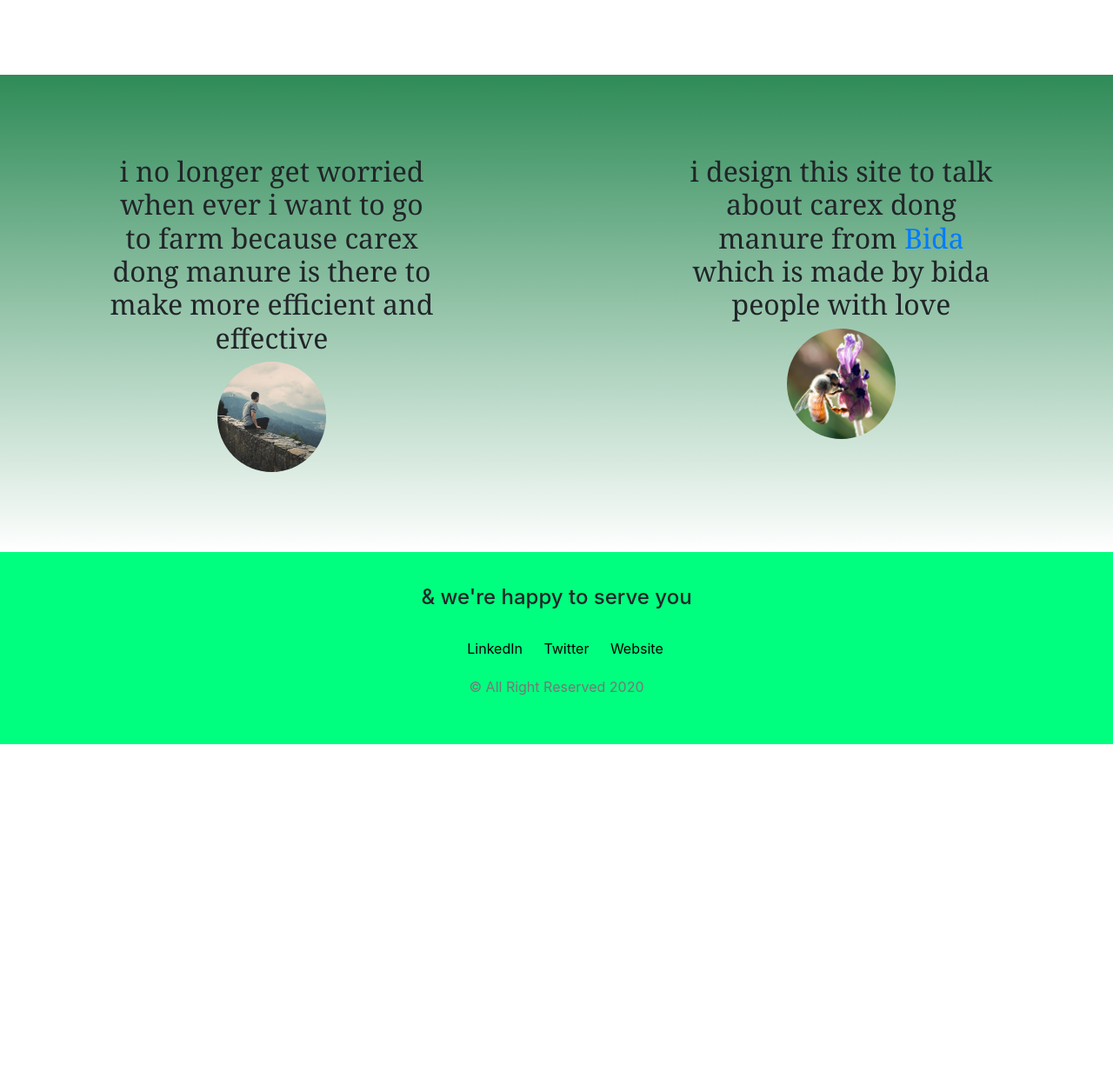
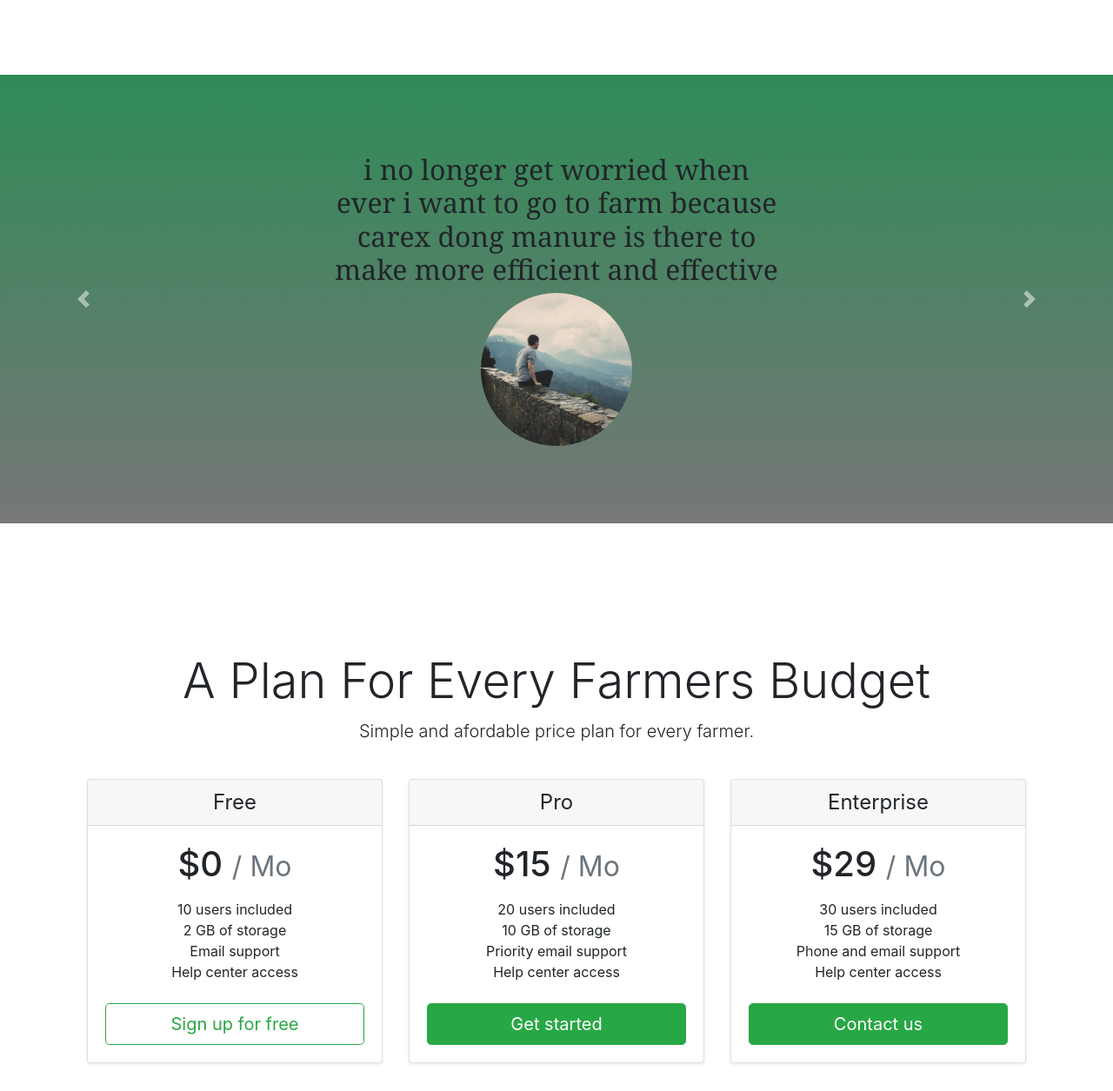
Before and after one commit to Mohassan1122/carex-dong, a plain HTML site: page index.html in a window 1280 px wide. Shown: the part 845-2100 px from the top of the page at 87% size. Before the commit the page ends 1701 px from the top, so only its background shows below. Drawn offline with nearby package versions, Linux system fonts and the light colour scheme.

Commit message:
My web page

```diff
--- a/index.css
+++ b/index.css
@@ -64,15 +64,15 @@ h3 {font-family: Verdana, Geneva, Tahoma, sans-serif;
     border-radius: 100%;
     margin: 20px;
 }
-.testimony {
+#testimony {
     padding: 7% 15%;
     text-align: center;
     background-color: seagreen;
-    background-image: linear-gradient(linear, left top, left bottom, from(seagreen), to(#fff));
-    background-image: -webkit-linear-gradient(top, seagreen, #fff);
-    background-image: -moz-linear-gradient(top, seagreen, #fff);
-    background-image: -ms-linear-gradient(top, seagreen, #fff);
-    background-image: linear-gradient(to bottom, seagreen, #fff);
+    background-image: linear-gradient(linear, left top, left bottom, from(seagreen), to(#777));
+    background-image: -webkit-linear-gradient(top, seagreen, #777);
+    background-image: -moz-linear-gradient(top, seagreen, #777);
+    background-image: -ms-linear-gradient(top, seagreen, #777);
+    background-image: linear-gradient(to bottom, seagreen, #777);
 }
 .text {
     padding: 0 20%;
@@ -80,6 +80,10 @@ h3 {font-family: Verdana, Geneva, Tahoma, sans-serif;
 .kuli {
     width: 20%;
     border-radius: 100%;
+}
+
+#pricing {
+    padding: 100px;
 }
 footer {
     background-color: springgreen;
--- a/index.html
+++ b/index.html
@@ -54,12 +54,12 @@
     <!--Feature-->
     <section id="feature">
         <div class="row">
-            <div class="col col-lg-4">
+            <div class="col col-lg-4 col-md-6" >
                 <img class="pic" src="images/pic08.jpg" alt="">
                 <h3>Ipsum lorem sed magna</h3>
                 <p> et congue quam. Donec aliquam lacinia condimentum.</p>
             </div>
-            <div class="col col-lg-4">
+            <div class="col col-lg-4 col-md-6">
                 <img class="pic" src="images/pic07.jpg" alt="">
                 <h3>Ipsum lorem sed magna</h3>
                 <p>Nullam posuere erat vel placerat rutrum. Praesent ac consectetur dui,</p>
@@ -76,21 +76,90 @@
     <!--testimony-->
 
     <section>
-        <div class="row">
-            <div class="testimony col-lg-6">
+        <div id="testimony" class="carousel slide" data-ride="false">
+            <div class="carousel-inner">
+                <div class="carousel-item active col-lg-12">
                     <h2 class="text">i no longer get worried when ever i want to go to farm because carex dong manure is
                         there to
                         make more efficient and effective</h2>
                     <img class="kuli" src="images/pic13.jpg" alt="">
                 </div>
-            <div class="testimony col-lg-6">
-                <h2 class="text">i design this site to talk about carex dong manure from <a href="">Bida</a> which is
+                <div class="carousel-item col-lg-12">
+                    <h2 class="text">i design this site to talk about carex dong manure from <a href="">Bida</a> which
+                        is
                         made by bida people with
                         love</h2>
                     <img class="kuli" src="images/pic066.jpg" alt="">
                 </div>
             </div>
+            <a class="carousel-control-prev" href="#testimony" role="button" data-slide="prev">
+                <span class="carousel-control-prev-icon" aria-hidden="true"></span>
+                <span class="sr-only">Previous</span>
+            </a>
+            <a class="carousel-control-next" href="#testimony" role="button" data-slide="next">
+                <span class="carousel-control-next-icon" aria-hidden="true"></span>
+                <span class="sr-only">Next</span>
+            </a>
+        </div>
     </section>
+
+    <!--pricing section-->
+
+    <section id="pricing">
+        <div class="pricing-header px-3 py-3 pt-md-5 pb-md-4 mx-auto text-center">
+            <h1 class="display-4">A plan for every farmers budget</h1>
+            <p class="lead">Simple and afordable price plan for every farmer. </p>
+        </div>
+        <div class="card-deck mb-3 text-center">
+            <div class="card mb-4 shadow-sm">
+                <div class="card-header">
+                    <h4 class="my-0 font-weight-normal">Free</h4>
+                </div>
+                <div class="card-body">
+                    <h1 class="card-title pricing-card-title">$0 <small class="text-muted">/ mo</small></h1>
+                    <ul class="list-unstyled mt-3 mb-4">
+                        <li>10 users included</li>
+                        <li>2 GB of storage</li>
+                        <li>Email support</li>
+                        <li>Help center access</li>
+                    </ul>
+                    <button type="button" class="btn btn-lg btn-block btn-outline-success">Sign up for free</button>
+                </div>
+            </div>
+            <div class="card mb-4 shadow-sm">
+                <div class="card-header">
+                    <h4 class="my-0 font-weight-normal">Pro</h4>
+                </div>
+                <div class="card-body">
+                    <h1 class="card-title pricing-card-title">$15 <small class="text-muted">/ mo</small></h1>
+                    <ul class="list-unstyled mt-3 mb-4">
+                        <li>20 users included</li>
+                        <li>10 GB of storage</li>
+                        <li>Priority email support</li>
+                        <li>Help center access</li>
+                    </ul>
+                    <button type="button" class="btn btn-lg btn-block btn-success">Get started</button>
+                </div>
+            </div>
+            <div class="card mb-4 shadow-sm">
+                <div class="card-header">
+                    <h4 class="my-0 font-weight-normal">Enterprise</h4>
+                </div>
+                <div class="card-body">
+                    <h1 class="card-title pricing-card-title">$29 <small class="text-muted">/ mo</small></h1>
+                    <ul class="list-unstyled mt-3 mb-4">
+                        <li>30 users included</li>
+                        <li>15 GB of storage</li>
+                        <li>Phone and email support</li>
+                        <li>Help center access</li>
+                    </ul>
+                    <button type="button" class="btn btn-lg btn-block btn-success">Contact us</button>
+                </div>
+            </div>
+        </div>
+
+    </section>
+
     <footer>
         <h4> &amp; we're happy to serve you </h4><br>
         <div class="bottom-container">
```
Lines whose indentation alone changed are shown as unchanged.
